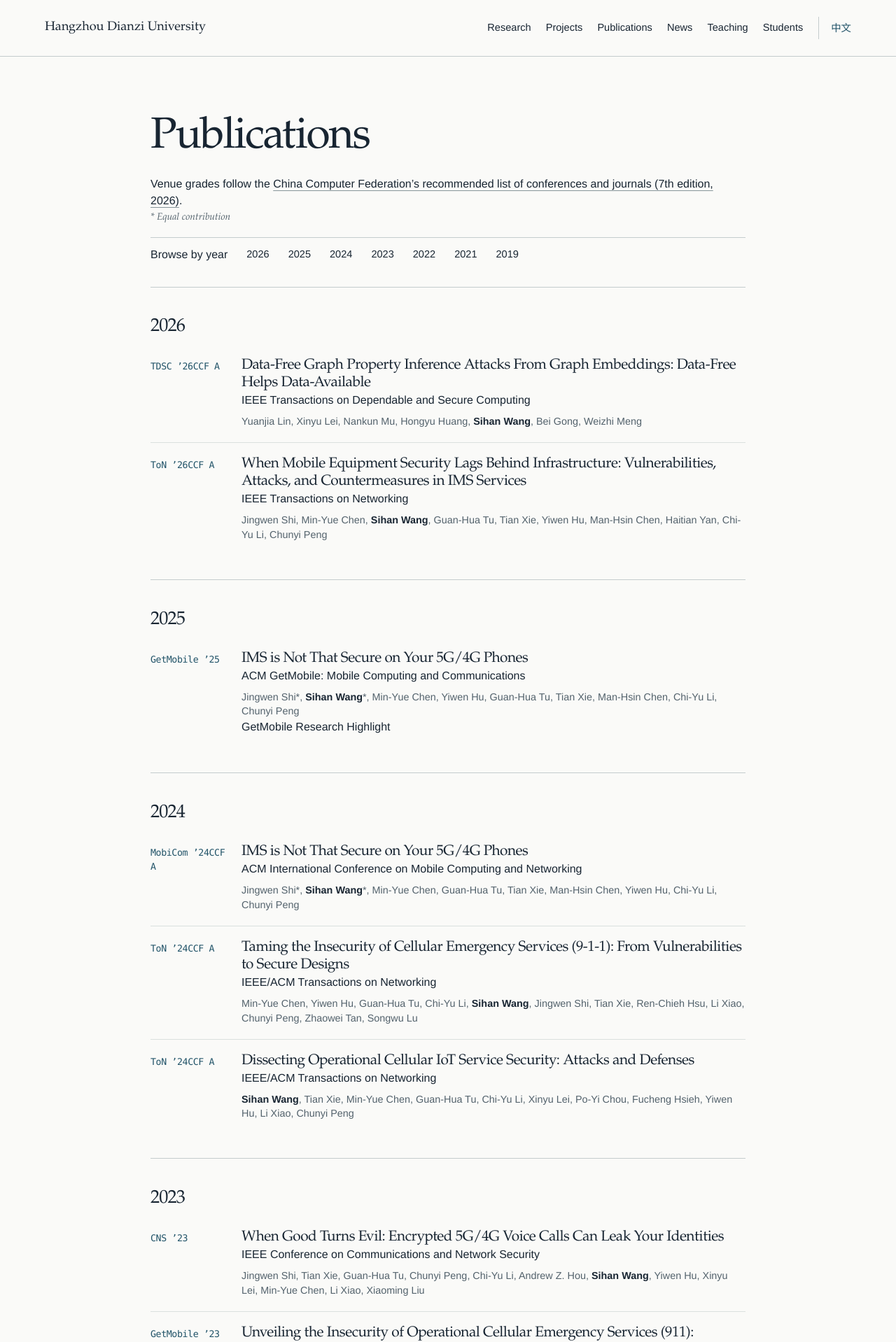
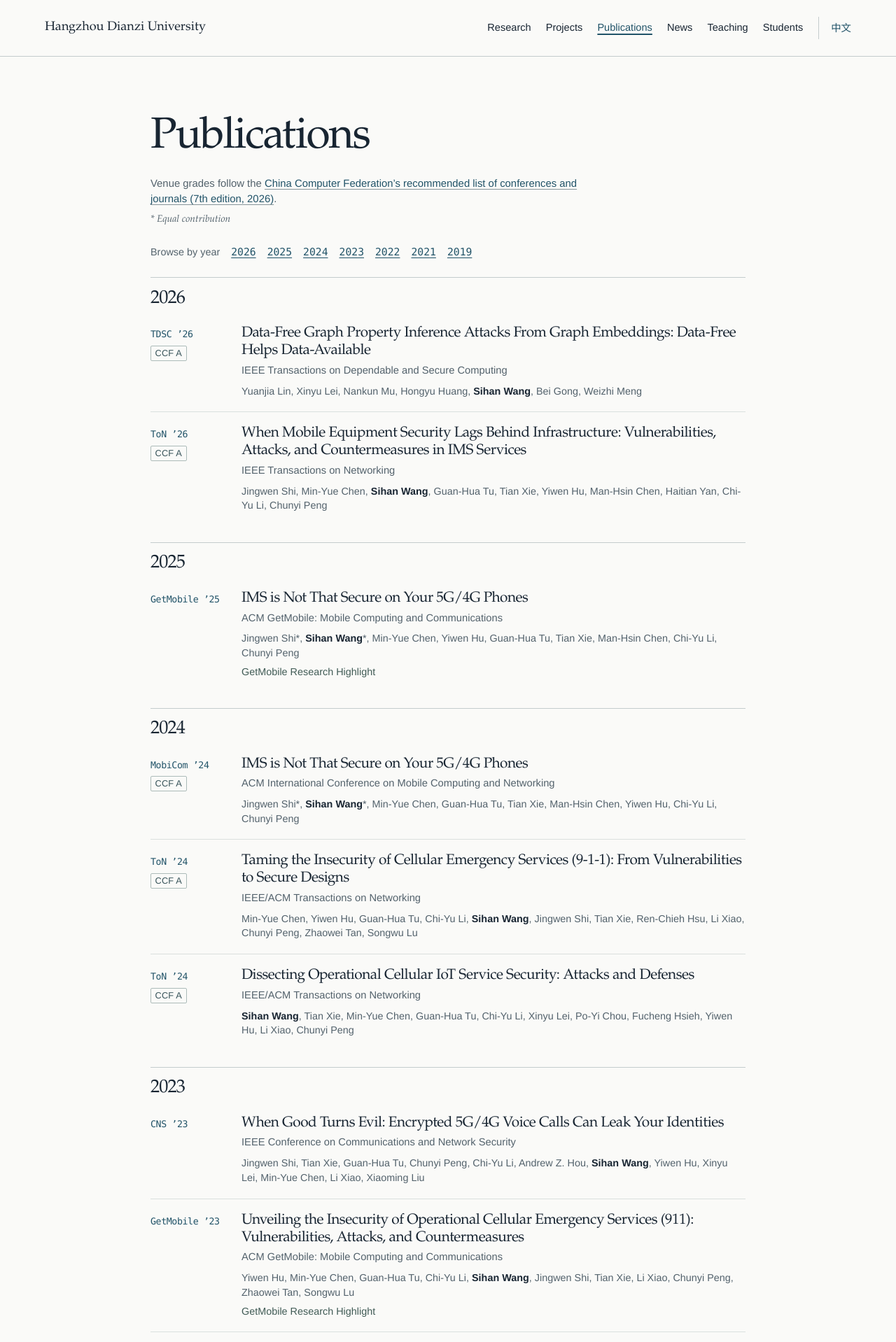
Before and after one commit to arckiCriss/arckicriss.github.io, a Jekyll site: the page built from publications/index.html, in a window 1280 px wide. Shown: the top 1918 px of the page at 70% size. Built offline with Jekyll 4.4.1, drawn with Linux system fonts in a browser that asks for light colours.

Commit message:
Style the year navigation and publication metadata

```diff
--- a/assets/css/site.css
+++ b/assets/css/site.css
@@ -175,7 +175,53 @@ html[lang="zh-CN"] .news time { font-family:var(--sans); white-space:nowrap }
   main.reading, main.archive-page, main.pub-archive {display:block}
   .profile-part + .profile-part {margin-top:18px}
 }
-.archive-link { margin-top:4px; font-size:.92rem; color:var(--accent) }
+/* The compact home list and complete archive use the same publication grid. */
+.selected-heading {
+  display:flex;
+  justify-content:space-between;
+  align-items:baseline;
+  flex-wrap:wrap;
+  gap:.25rem 1rem;
+}
+.archive-link { font-size:.94rem; font-weight:500; color:var(--accent); white-space:nowrap }
+.top nav a[aria-current="page"] {
+  color:var(--accent);
+  text-decoration:underline;
+  text-decoration-thickness:1.5px;
+  text-underline-offset:.3em;
+}
+main.archive { display:block }
+.archive .archive-intro { padding-bottom:0; margin-bottom:0; border-bottom:0 }
+.archive-reference { max-width:74ch; font-size:.93rem; color:var(--muted) }
+.archive-reference a { color:var(--accent) }
+.archive-intro .note { margin-top:.6rem }
+.archive-years { display:flex; flex-wrap:wrap; gap:.3rem 1rem; margin:1.35rem 0 0; align-items:baseline }
+.archive-years span { font-size:.90rem; color:var(--muted) }
+.archive-years a {
+  padding:.2rem 0;
+  color:var(--accent);
+  font:.92rem/1.5 var(--mono);
+  text-decoration:underline;
+}
+.archive .publication-year { margin-top:1.4rem; padding-top:.85rem }
+.archive .publication-year h2 { margin:0 0 .1rem; font-variant-numeric:lining-nums }
+.archive .venue-grade {
+  display:block;
+  width:max-content;
+  margin-top:.35rem;
+  padding:.12rem .35rem;
+  border:1px solid #acbbb9;
+  border-radius:2px;
+  color:#38545a;
+  font:500 .80rem/1.25 var(--sans);
+  letter-spacing:.01em;
+}
+.archive .venue-full { margin-top:.3rem; color:var(--muted); font:.92rem/1.45 var(--sans) }
+.archive .paper-honor { margin-top:.4rem; color:#405b55; font:.90rem/1.4 var(--sans) }
+@media(max-width:500px) {
+  .archive-years { gap:.25rem .8rem }
+  .archive .venue-grade { display:inline-block; margin:0 0 0 .45rem; vertical-align:baseline }
+}
 .venue abbr { text-decoration:none }
 @media(max-width:720px) {
   .profile-part[aria-labelledby="experience-heading"],
```
